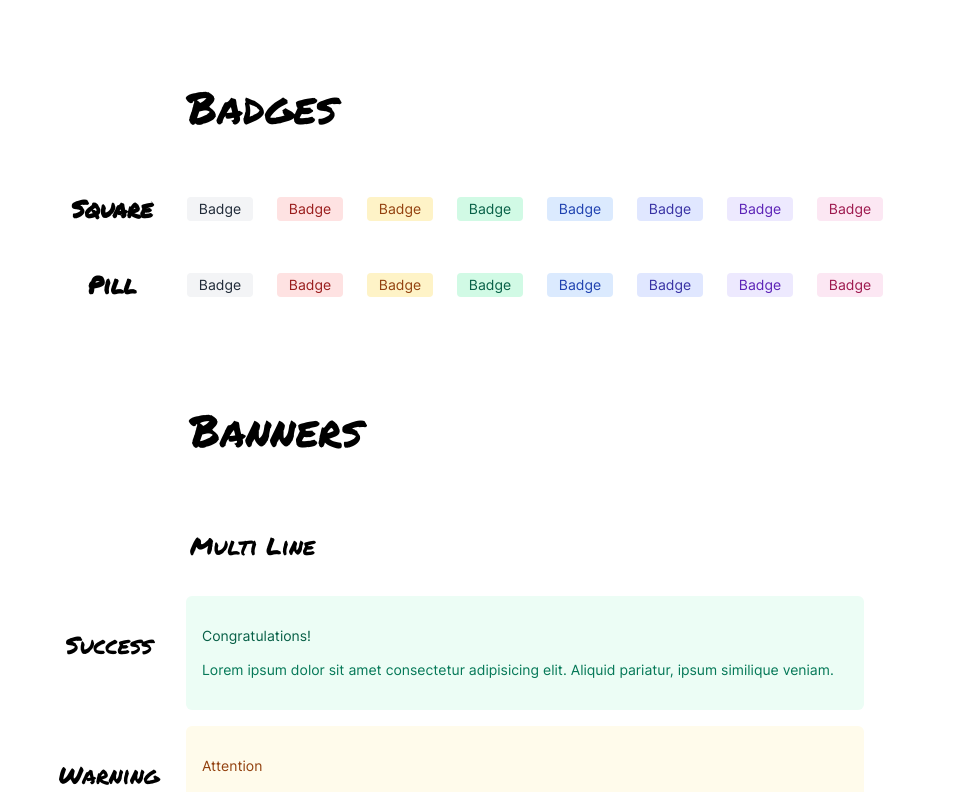
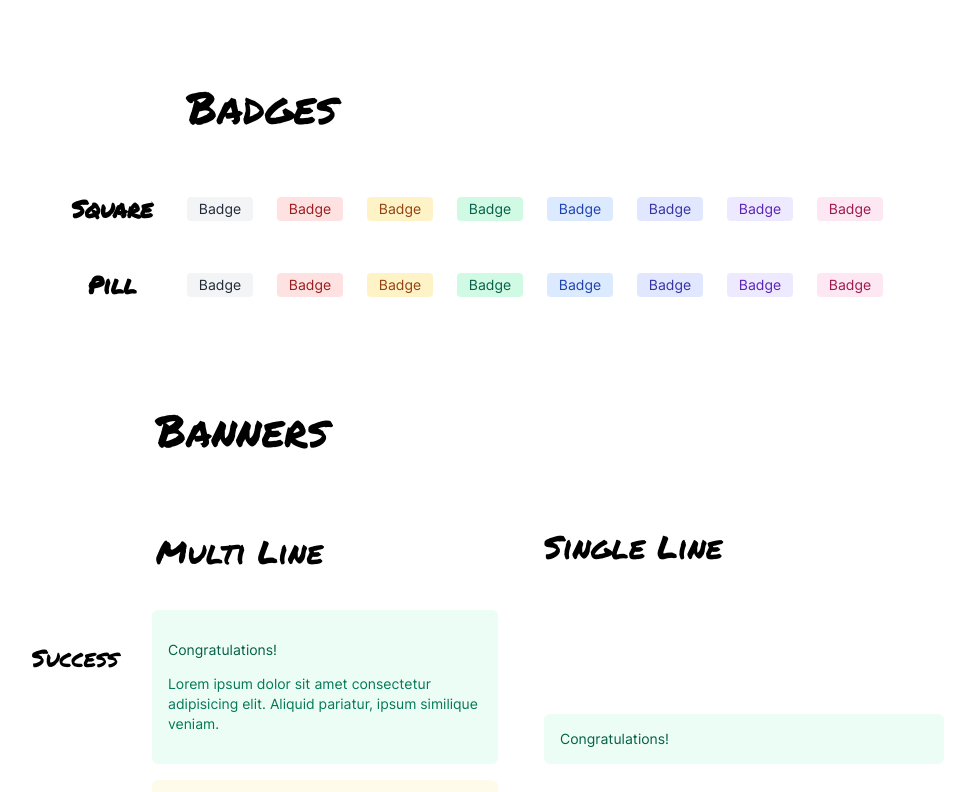
Before and after one commit to gabholli/component-library, a React (Create React App) app: page / in a window 1280 px wide. Shown: the top 792 px of the page, without its empty margins (180-1155 px from the left). Built offline with nearby package versions, Linux system fonts and the light colour scheme.

Commit message:
Made several updates
Added grid for single line components in banner section.

Added a circle image to repository.

Updated data file.

```diff
--- a/src/App.css
+++ b/src/App.css
@@ -111,11 +111,13 @@ body {
 .banner-container {
   padding: 0 1em;
   display: grid;
-  grid-template: repeat(3, auto) / 1fr;
+  grid-template: repeat(5, auto) / 1fr;
   grid-template-areas:
     "banner-heading"
     "multi-heading"
-    "multi";
+    "multi"
+    "single-heading"
+    "single";
 }
 
 .banner-heading {
@@ -131,24 +133,45 @@ body {
 }
 
 .banner-subheading,
-.multi-line-heading {
+.multi-line-heading,
+.single-heading {
   text-align: center;
   font-family: Permanent Marker;
-  font-size: 1.5rem;
   font-style: normal;
   font-weight: 400;
   line-height: 63px;
 }
 
-.multi-content {
+.banner-subheading {
+  font-size: 1.5rem;
+}
+
+.single-heading,
+.multi-line-heading {
+  font-size: 2rem;
+}
+
+.multi-content,
+.single-content {
   border-radius: 6px;
   max-width: 890px;
-  height: auto;
   padding: 1em;
 }
 
+.multi-content {
+  height: auto;
+}
+
+.single-content {
+  height: 50px;
+  display: flex;
+  align-items: center;
+  margin-bottom: 1em;
+}
+
 .content-title,
-.content-text {
+.content-text,
+.single-title {
   font-family: Inter;
   font-size: 0.875rem;
   font-style: normal;
@@ -161,6 +184,14 @@ body {
 
 .content-text {
   font-weight: 400;
+}
+
+.single-heading {
+  grid-area: single-heading;
+}
+
+.single-subcontainer {
+  grid-area: single;
 }
 
 @media (min-width: 768px) {}
@@ -181,20 +212,41 @@ body {
     justify-self: right;
   }
 
+  /* .banner-container {
+    padding: 0 1em;
+    display: grid;
+    grid-template: repeat(5, auto) / 1fr;
+    grid-template-areas:
+      "banner-heading"
+      "multi-heading"
+      "multi"
+      "single-heading"
+      "single";
+  } */
   .banner-container {
     max-width: 1000px;
     /* padding: 2.875em; */
     display: grid;
-    grid-template: 125px auto auto/ 1fr 1fr 1fr 1fr 1fr;
+    grid-template: 125px auto auto/ 180px 1fr 1fr 1fr 1fr;
     grid-template-areas:
       ". banner-heading banner-heading . ."
-      ". multi-heading multi-heading . ."
-      "multi multi multi multi multi";
+      ". multi-heading multi-heading . single-heading"
+      "multi multi multi multi single";
   }
 
   .banner-heading,
-  .multi-line-heading {
+  .multi-line-heading,
+  .single-heading {
     justify-self: left;
+  }
+
+  .multi-content-container {
+    padding: 0 2.875em;
+    max-width: 900px;
+    display: grid;
+    grid-template: auto / 130px auto auto;
+    grid-template-areas: "subheading container container";
+    margin-bottom: 1em;
   }
 
   .banner-subheading {
@@ -206,14 +258,19 @@ body {
     grid-area: container;
   }
 
-  .multi-content-container {
-    padding: 0 2.875em;
-    max-width: 900px;
+  .single-subcontainer {
     display: grid;
-    grid-template: auto / 130px auto auto;
-    grid-template-areas: "subheading container container";
-    margin-bottom: 1em;
+    grid-template: repeat(4, auto) / 1fr;
   }
 
+  .single-content-container {
+    display: flex;
+    align-items: flex-end;
+  }
+
+  .single-content {
+    height: 50px;
+    width: 400px;
+  }
 
 }
--- a/src/components/Banner.js
+++ b/src/components/Banner.js
@@ -1,5 +1,5 @@
 import React from "react"
-import { multiLineBanners } from "../data/bannerData"
+import { multiLineBanners, singleLineBanners } from "../data/bannerData"
 
 const Banner = () => {
 
@@ -15,6 +15,16 @@ const Banner = () => {
         )
     })
 
+    const singleLineData = singleLineBanners.map(item => {
+        return (
+            <div className="single-content-container">
+                <div className="single-content" style={{ backgroundColor: item.backgroundColor }}>
+                    <p className="single-title" style={{ color: item.titleColor }}>{item.title}</p>
+                </div>
+            </div>
+        )
+    })
+
     return (
         <div className="banner-container">
             <h1 className="banner-heading">Banners</h1>
@@ -22,6 +32,10 @@ const Banner = () => {
             <div className="multi-subcontainer">
                 {multiLineData}
             </div>
+            <h1 className="single-heading">Single Line</h1>
+            <div className="single-subcontainer">
+                {singleLineData}
+            </div>
         </div>
     )
 }
--- a/src/data/bannerData.js
+++ b/src/data/bannerData.js
@@ -37,26 +37,22 @@ const singleLineBanners = [
     {
         title: "Congratulations!",
         backgroundColor: "#ECFDF5",
-        titleColor: "#065F46",
-        textColor: "#047857"
+        titleColor: "#065F46"
     },
     {
         title: "Attention",
         backgroundColor: "#FFFBEB",
-        titleColor: "#92400E",
-        textColor: "#B45309"
+        titleColor: "#92400E"
     },
     {
         title: "There is a problem with your application",
         backgroundColor: "#FEF2F2",
-        titleColor: "#92400E",
-        textColor: "#B45309"
+        titleColor: "#92400E"
     },
     {
         title: "Update available",
         backgroundColor: "#EFF6FF",
-        titleColor: "#1E40AF",
-        textColor: "#1C51B9"
+        titleColor: "#1E40AF"
     }
 ]
 
```
Also changed, not shown: src/assets/Check circle.jpg (added).
